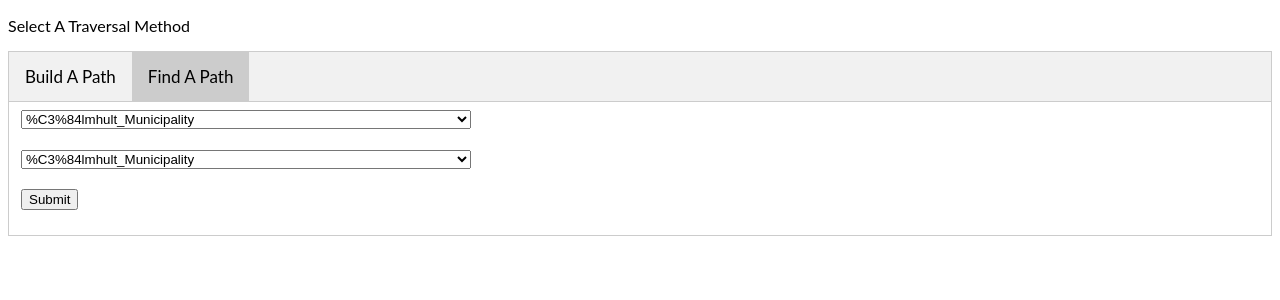
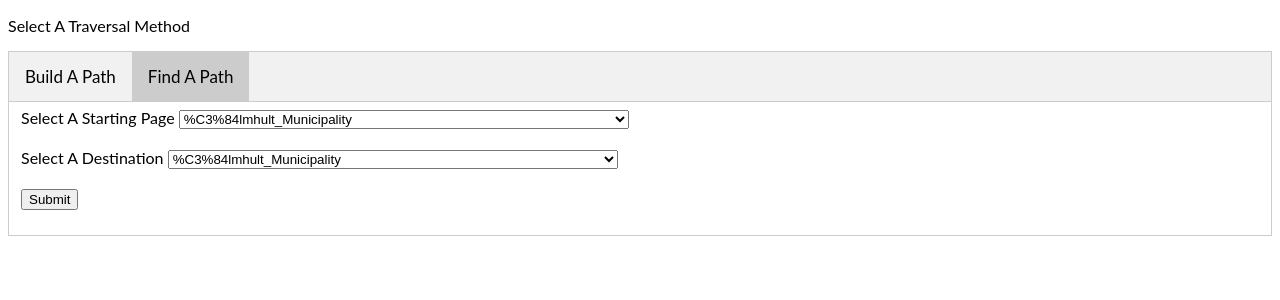
Before and after one commit to nplevitt/Wiki-Walk, a Flask app: template templates/combined_page.html in a window 1280 px wide, after a click on "Find A Path". Shown: the top 300 px of the page. Run offline with Flask 2, Linux system fonts and the light colour scheme; the template is opened without the code that fills it, so the values that code supplies are empty.

Commit message:
fixed html page

```diff
--- a/templates/combined_page.html
+++ b/templates/combined_page.html
@@ -67,7 +67,7 @@ Search term: <input type="text" name="searchString"> <input type="submit" value=
 
 <div id="Find A Path" class="tabcontent">
 <form action="/set_nodes" method="post">
-  <select name="startlocation">
+  Select A Starting Page <select name="startlocation">
 <option value="%C3%84lmhult_Municipality">%C3%84lmhult_Municipality</option>
 <option value="%C3%89douard_Chatton">%C3%89douard_Chatton</option>
 <option value="%C3%89leuth%C3%A8re_Ir%C3%A9n%C3%A9e_du_Pont">%C3%89leuth%C3%A8re_Ir%C3%A9n%C3%A9e_du_Pont</option>
@@ -1381,7 +1381,7 @@ Search term: <input type="text" name="searchString"> <input type="submit" value=
 
 
 
-  <select name="endlocation">
+  Select A Destination <select name="endlocation">
 <option value="%C3%84lmhult_Municipality">%C3%84lmhult_Municipality</option>
 <option value="%C3%89douard_Chatton">%C3%89douard_Chatton</option>
 <option value="%C3%89leuth%C3%A8re_Ir%C3%A9n%C3%A9e_du_Pont">%C3%89leuth%C3%A8re_Ir%C3%A9n%C3%A9e_du_Pont</option>
```
